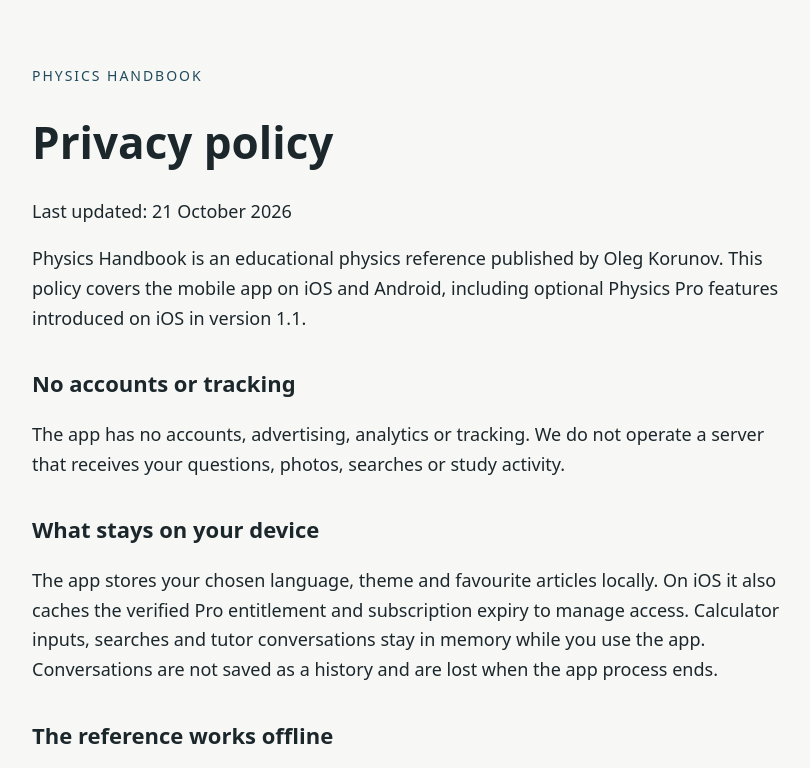
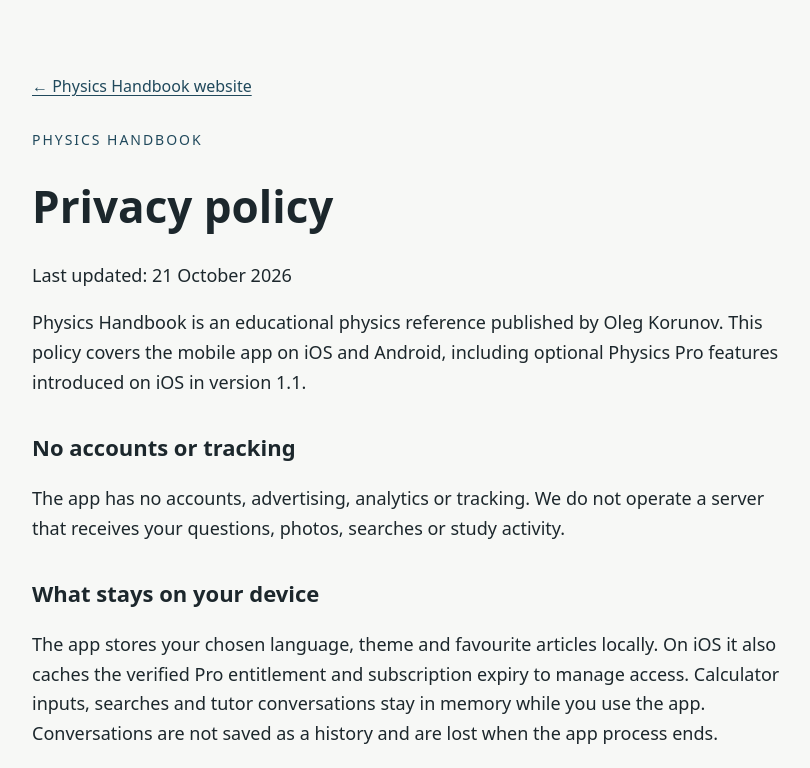
Before and after one commit to ultim8digital/physics, a plain HTML site: page privacy.html in a window 1280 px wide. Shown: the top 768 px of the page, without its empty margins (228-1038 px from the left). Drawn offline with Linux system fonts and the light colour scheme.

Commit message:
Add a website link to the privacy page

```diff
--- a/privacy.html
+++ b/privacy.html
@@ -1,4 +1,8 @@
-<!doctype html><html lang="en"><meta charset="utf-8"><meta name="viewport" content="width=device-width, initial-scale=1"><title>Privacy · Physics Handbook</title><style>body{max-width:760px;margin:64px auto;padding:0 24px;background:#f7f8f6;color:#1c272c;font:18px/1.65 system-ui}header{letter-spacing:.14em;font-size:14px;color:#20495c}h1{font-size:44px;line-height:1.15}h2{margin-top:32px;font-size:22px}a{color:#20495c}footer{margin-top:48px;border-top:1px solid #ccd5d8;padding-top:20px;font-size:15px}</style>
+<!doctype html><html lang="en"><meta charset="utf-8"><meta name="viewport" content="width=device-width, initial-scale=1"><title>Privacy · Physics Handbook</title><style>body{max-width:760px;margin:64px auto;padding:0 24px;background:#f7f8f6;color:#1c272c;font:18px/1.65 system-ui}header{letter-spacing:.14em;font-size:14px;color:#20495c}h1{font-size:44px;line-height:1.15}h2{margin-top:32px;font-size:22px}a{color:#20495c}footer{margin-top:48px;border-top:1px solid #ccd5d8;padding-top:20px;font-size:15px}
+/* App website navigation */
+nav.privacy-home{margin:0 0 20px;padding:0;border:0;display:flex;flex-wrap:wrap;gap:12px;font-size:16px;line-height:1.5}nav.privacy-home a{display:inline-flex;align-items:center;min-height:44px;max-width:100%;padding:6px 0;box-sizing:border-box;overflow-wrap:anywhere;text-decoration:underline;text-underline-offset:3px}nav.privacy-home a:focus-visible{outline:2px solid currentColor;outline-offset:4px}
+</style>
+<nav class="privacy-home" aria-label="App website"><a href="https://ultim8digital.github.io/physics/">← Physics Handbook website</a></nav>
 <header>PHYSICS HANDBOOK</header><h1>Privacy policy</h1><p>Last updated: 21 October 2026</p>
 <p>Physics Handbook is an educational physics reference published by Oleg Korunov. This policy covers the mobile app on iOS and Android, including optional Physics Pro features introduced on iOS in version 1.1.</p>
 <h2>No accounts or tracking</h2><p>The app has no accounts, advertising, analytics or tracking. We do not operate a server that receives your questions, photos, searches or study activity.</p>
```
